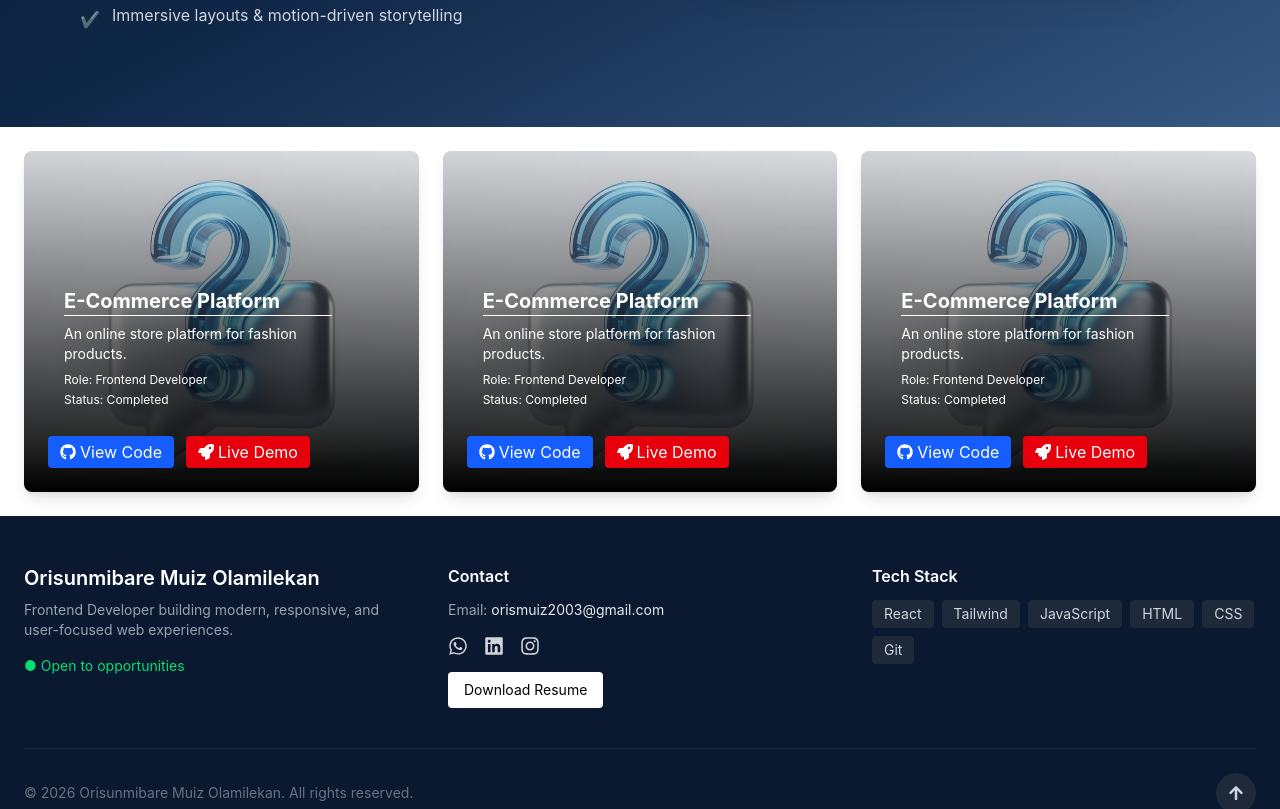
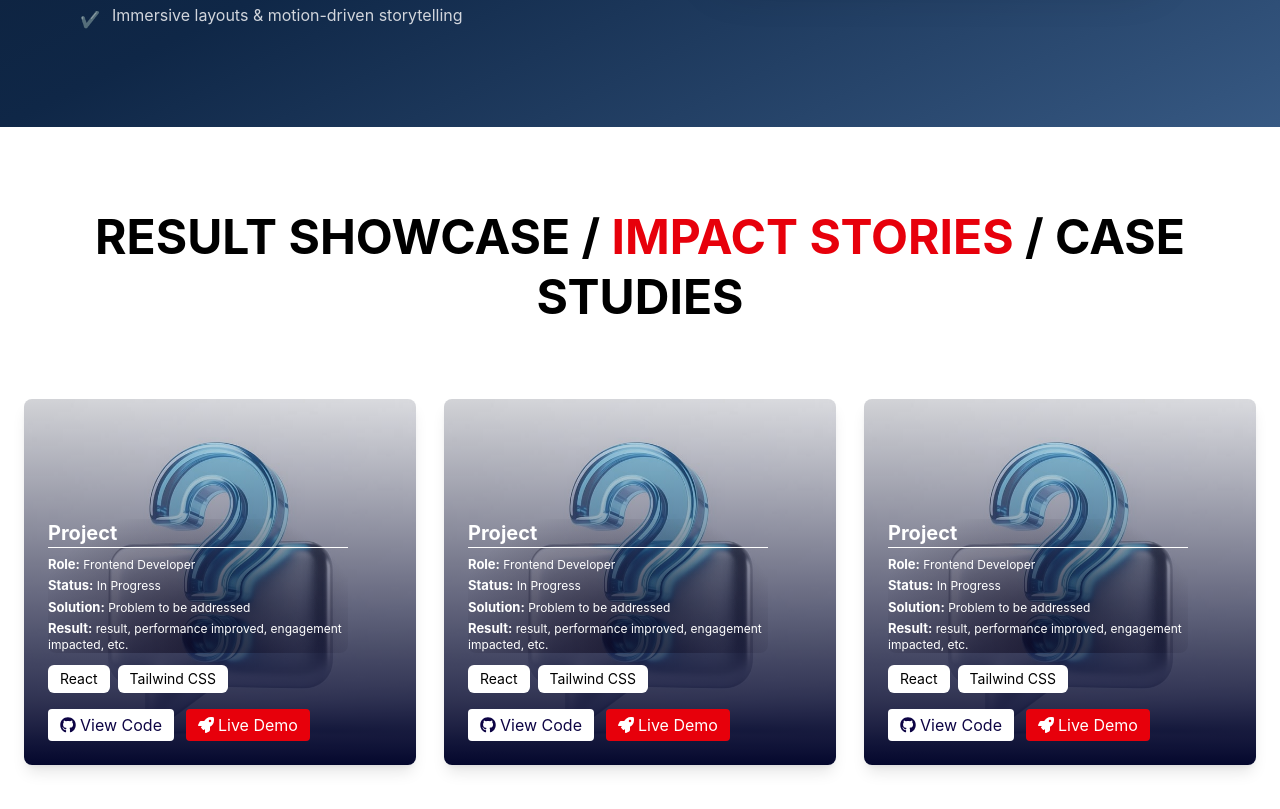
Before and after one commit to Orisunmibare-Muiz/Muiz-Portfolio, a React (Vite) app: page / in a window 1280 px wide. Shown: the part 3040-3849 px from the top of the page. Built offline with nearby package versions, Linux system fonts and the light colour scheme.

Commit message:
feat: add more info to its data file, add tech stack into CaseCard.jsx

```diff
--- a/src/Components/CaseCard.jsx
+++ b/src/Components/CaseCard.jsx
@@ -6,22 +6,34 @@ import { CaseCardData } from '../Data/CaseCardData'
 const Card = ({ props }) => {
     return (
         <div
-            className="rounded-lg shadow-lg overflow-hidden relative bg-cover bg-center"
+            className="rounded-lg shadow-lg overflow-hidden relative bg-cover bg-center hover:scale-[1.04] ease-in-out duration-300"
             style={{ backgroundImage: `url(${props.bgImage})`, backgroundSize: 'cover', backgroundPosition: 'center' }}
         >
-            <div className="bg-linear-to-b from-[#ffffff00] to-black bg-opacity-90 p-6 pt-30">
-                <div className='bg-radial-[at_50%_49%] from-[#0000003d] to-[#ffffff00] to-70% max-w-75 p-4 rounded-lg'>
+            <div className="bg-linear-to-b from-[#ffffff00] to-[#04072d] bg-opacity-90 p-6 pt-30">
+                <div className='bg-radial-[at_50%_90%] from-[#07011587] to-[#ffffff00] to-80% max-w-75 p-4 md:p-0 rounded-lg'>
                     <h2 className="text-xl text-white font-bold mb-2 border-b border-white max-w-75">{props.title}</h2>
                     <p className="text-sm text-white mb-2">{props.description}</p>
-                    <p className="text-xs text-white  mb-1">Role: {props.role}</p>
-                    <p className="text-xs text-white  mb-3">Status: {props.status}</p>
+                    <p className="text-xs text-white  mb-1"><span className='font-bold text-[13px]'>Role:</span> {props.role}</p>
+                    <p className="text-xs text-white  mb-1"><span className='font-bold text-[13px]'>Status:</span> {props.status}</p>
+                    <p className="text-xs text-white  mb-1"><span className='font-bold text-[13px]'>Solution:</span> {props.solution}</p>
+                    <p className="text-xs text-white  mb-3"><span className='font-bold text-[13px]'>Result:</span> {props.result}</p>
+                </div>
+                <div className="flex gap-2 flex-wrap mb-4">
+                    {props.techStack.map((stack, index) => (
+                        <span
+                            key={index}
+                            className="px-3 py-1 text-sm bg-white rounded-md"
+                        >
+                            {stack}
+                        </span>
+                    ))}
                 </div>
                 <div className="flex gap-3">
                     <a
                         href={props.github}
                         target="_blank"
                         rel="noopener noreferrer"
-                        className="flex items-center gap-1 bg-blue-600 text-white px-3 py-1 rounded hover:bg-blue-700 transition"
+                        className="flex items-center gap-1 bg-white text-[#0d0444] px-3 py-1 rounded hover:bg-blue-700 hover:text-white transition"
                     >
                         <FaGithub /> View Code
                     </a>
@@ -44,12 +56,16 @@ const Card = ({ props }) => {
 export default function CaseCard() {
     return (
         <>
-            <div className="grid grid-cols-1 md:grid-cols-2 lg:grid-cols-3 gap-6 p-6">
-                {CaseCardData.map((props, index) => (
-                    <Card key={index} props={props} />
-                ))}
+            <div id='#project' className='md:py-20'>
+                <h2 className='text-4xl md:text-5xl font-bold leading-tight text-center mb-12'>
+                    RESULT SHOWCASE / <span className='text-red-600'>IMPACT STORIES</span> / CASE STUDIES
+                </h2>
+                <div className="grid grid-cols-1 md:grid-cols-2 lg:grid-cols-3 gap-7 p-6">
+                    {CaseCardData.map((props, index) => (
+                        <Card key={index} props={props} />
+                    ))}
+                </div>
             </div>
-
         </>
     )
 }
--- a/src/Data/CaseCardData.js
+++ b/src/Data/CaseCardData.js
@@ -3,33 +3,39 @@ import emptyPic from "../../public/Images/empty-image.jpg"
 
 export const CaseCardData = [
   {
-    title: "E-Commerce Platform",
-    description: "An online store platform for fashion products.",
+    title: "Project",
+    description: "",
     role: "Frontend Developer",
-    status: "Completed",
-    techStack: ["React", "Tailwind CSS", "Node.js"],
+    status: "In Progress",
+    techStack: ["React", "Tailwind CSS"],
     github: "",
     liveDemo: "",
     bgImage: emptyPic,
+    solution: "Problem to be addressed",
+    result: "result, performance improved, engagement impacted, etc."
   },
   {
-    title: "E-Commerce Platform",
-    description: "An online store platform for fashion products.",
+    title: "Project",
+    description: "",
     role: "Frontend Developer",
-    status: "Completed",
-    techStack: ["React", "Tailwind CSS", "Node.js"],
+    status: "In Progress",
+    techStack: ["React", "Tailwind CSS"],
     github: "",
     liveDemo: "",
     bgImage: emptyPic,
+    solution: "Problem to be addressed",
+    result: "result, performance improved, engagement impacted, etc."
   },
   {
-    title: "E-Commerce Platform",
-    description: "An online store platform for fashion products.",
+    title: "Project",
+    description: "",
     role: "Frontend Developer",
-    status: "Completed",
-    techStack: ["React", "Tailwind CSS", "Node.js"],
+    status: "In Progress",
+    techStack: ["React", "Tailwind CSS"],
     github: "",
     liveDemo: "",
     bgImage: emptyPic,
-  },
+    solution: "Problem to be addressed",
+    result: "result, performance improved, engagement impacted, etc."
+  }
 ];
```
